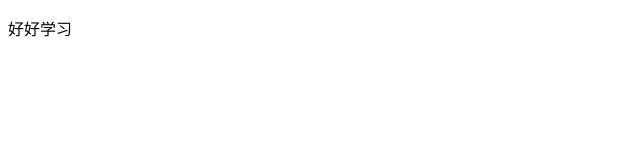
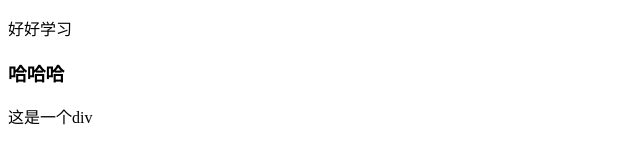
Before and after one commit to wangyizhe02/myproject85-1, a plain HTML site: page index.html in a window 1280 px wide. Shown: the whole page, without its empty margins (0-640 px from the left). Drawn offline with Linux system fonts and the light colour scheme.

Commit message:
两个标记

```diff
--- a/index.html
+++ b/index.html
@@ -7,5 +7,7 @@
 </head>
 <body>
     <p>好好学习</p>
+    <h3>哈哈哈</h3>
+    <div>这是一个div</div>
 </body>
 </html>
```
